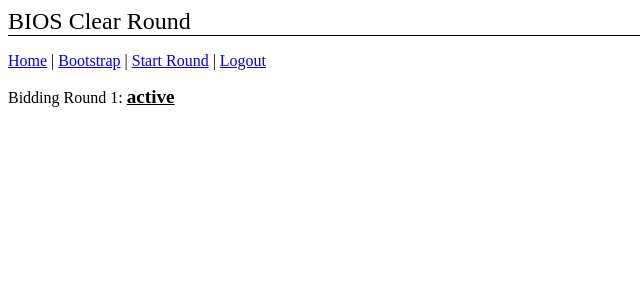
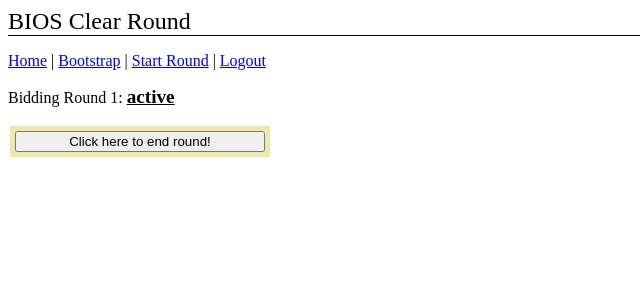
Before and after one commit to weichen-0/Bidding-Online-System, a PHP site: page /admin/clear_round.php in a window 1280 px wide. Shown: the top 300 px of the page, without its empty margins (0-640 px from the left). Run offline with PHP 8.4, Linux system fonts and the light colour scheme; the visitor is signed in with stand-in values (Sample User, id 1); tables that the repository leaves empty hold one stand-in row (values such as "Sample post").

Commit message:
Update clear_round.php
Add functionality of clear round button

```diff
--- a/app/admin/clear_round.php
+++ b/app/admin/clear_round.php
@@ -21,5 +21,32 @@
             Bidding Round <?=$round_dao->retrieveRound()?>: <big><b><u><?=$round_dao->retrieveStatus()?></u></b></big>
 		</p>
 
+        <table>
+            <form action='clear_round.php' method='post'>
+                <td><input name='submit' value='Click here to end round!' type='submit' style="width:250px"/></td>
+            </form>
+        </table>
+<?php
+    if (isset($_POST['submit'])) {
+        if ($round_num == 1 && $round_status == 'ACTIVE') {
+            $_SESSION['msg'] = ["Round 1 ended successfully"];
+            $round_dao->set(2, 'INACTIVE');
+            printMessages();
+            return;
+        }
+        elseif ($round_num == 2 && $round_status == 'ACTIVE') {
+            $_SESSION['msg'] = ["Round 2 ended successfully"];
+            $round_dao->set(2, 'INACTIVE');
+            printMessages();
+            return;
+        }
+
+        if ($round_status == 'INACTIVE') {
+            $_SESSION['errors'] = ["Round $round_num has already ended!"];
+            printErrors();
+        }
+
+    }
+?>
 	</body>
 </html>
```
